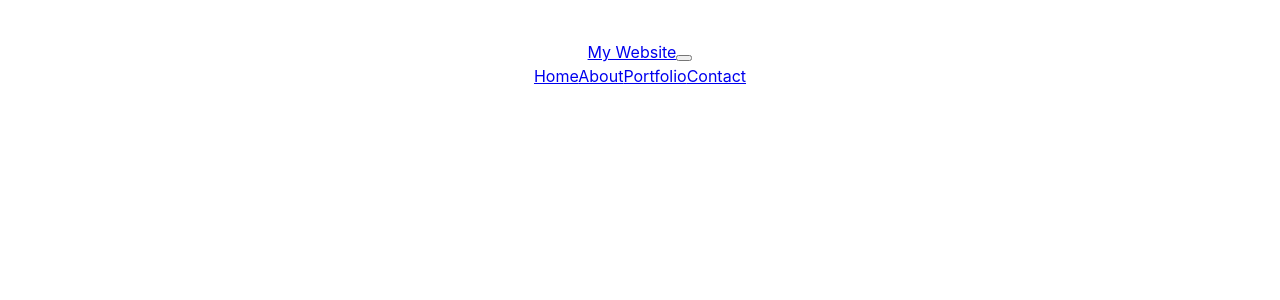
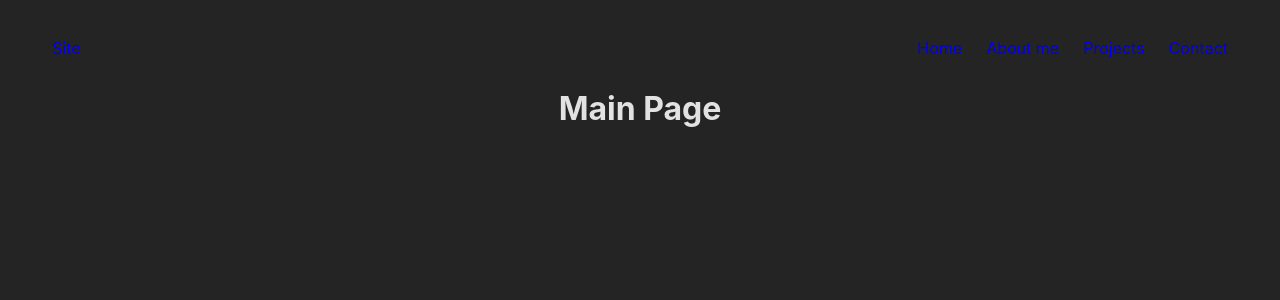
Before and after one commit to slothmast3r/personal-website, a React (Vite) app: page / in a window 1280 px wide. Shown: the top 300 px of the page. Built offline with nearby package versions, Linux system fonts and the light colour scheme.

Commit message:
navigation

```diff
--- a/src/App.css
+++ b/src/App.scss
@@ -4,3 +4,12 @@
   padding: 2rem;
   text-align: center;
 }
+
+
+body{
+  margin: 0;
+}
+
+*{
+  box-sizing: border-box;
+}
--- a/src/App.tsx
+++ b/src/App.tsx
@@ -1,5 +1,5 @@
 import { useState } from 'react'
-import './App.css'
+import './App.scss'
 import MainPage from './assets/pages/MainPage'
 
 
--- /dev/null
+++ b/src/assets/components/Navigation.scss
@@ -0,0 +1,60 @@
+.nav{
+    display: flex;
+    justify-content: space-between;
+    gap: 2rem;
+    padding: 0 1rem;
+    align-items: center;
+    position: sticky;
+    ul{
+        padding: 0;
+        margin: 0;
+        list-style: none;
+        display: flex;
+        gap: 1rem;
+    }
+    a{
+        text-decoration: none;
+        padding: .25rem;
+        align-items: center;
+        height: 100%;
+    }
+    li{
+        position: relative;
+        transition: all .35s ease;
+        cursor: pointer;
+        color: var(--secondary-color);
+        &::before {
+            content: "";
+            position: absolute;
+            width: 100%;
+            height: 2px;
+            bottom: 0;
+            left: 0;
+            background-color: var(--accent-color);
+            visibility: hidden;
+            -webkit-transform: scaleX(0);
+            transform: scaleX(0);
+            -webkit-transition: all 0.3s ease-in-out 0s;
+            transition: all 0.3s ease-in-out 0s;
+        }
+        &.active,
+        &:hover{
+            &::before {
+                visibility: visible;
+                -webkit-transform: scaleX(1);
+                transform: scaleX(1);
+            }
+        }
+        &.active{
+            color: var(--accent-color);
+        }
+    }
+}
+
+
+.site-title{
+    font-size: 1.5rem;
+    font-weight: bold;
+    text-decoration: none;
+    color: var(--primary-color);
+}
--- a/src/assets/components/Navigation.tsx
+++ b/src/assets/components/Navigation.tsx
@@ -1,24 +1,40 @@
 import React from "react";
-import { Navbar, Nav } from "react-bootstrap";
+import './Navigation.scss'
+
+
+
+const locations = [
+  {
+    name: "Home",
+    path: "/"
+  },
+  {
+    name: "About me",
+    path: "#about"
+  },
+  {
+    name: "Projects",
+    path: "#projects"
+  },
+  {
+    name: "Contact",
+    path: "#contact"
+  }
+]
 
 function Navigation(){
   return (
-    <Navbar bg="dark" variant="dark" expand="lg" fixed="top">
-      <Navbar.Brand href="#home">
-        {' '}
-        My Website
-      </Navbar.Brand>
-      <Navbar.Toggle aria-controls="basic-navbar-nav" />
-      <Navbar.Collapse id="basic-navbar-nav">
-        <Nav className="ml-auto">
-          <Nav.Link href="#home">Home</Nav.Link>
-          <Nav.Link href="#about">About</Nav.Link>
-          <Nav.Link href="#portfolio">Portfolio</Nav.Link>
-          <Nav.Link href="#contact">Contact</Nav.Link>
-        </Nav>
-      </Navbar.Collapse>
-    </Navbar>
-  );
+    <nav className="nav">
+      <a href="/" className="site-logo">Site</a>
+      <ul>
+        {locations.map(location => (
+          <li key={location.path}>
+            <a href={location.path}>{location.name}</a>
+          </li>
+        ))}
+      </ul>
+    </nav>
+  )
 };
 
 export default Navigation;
--- a/src/index.css
+++ b/src/index.css
@@ -3,9 +3,14 @@
   line-height: 1.5;
   font-weight: 400;
 
+  --main-color: black;
+  --secondary-color: white;
+  --accent-color: #ff5a5f;
+
+
   color-scheme: light dark;
   color: rgba(255, 255, 255, 0.87);
-  /* background-color: #242424; */
+  background-color: #242424;
 
   font-synthesis: none;
   text-rendering: optimizeLegibility;
--- /dev/null
+++ b/webpack.config.js
@@ -0,0 +1,19 @@
+module.exports = {
+    //...
+    module: {
+      rules: [
+        //...
+        {
+          test: /\.s[ac]ss$/i,
+          use: [
+            // Creates `style` nodes from JS strings
+            'style-loader',
+            // Translates CSS into CommonJS
+            'css-loader',
+            // Compiles Sass to CSS
+            'sass-loader',
+          ],
+        },
+      ],
+    },
+  };
```
Also changed, not shown: package.json (+8 -2 lines), 1 other file (tests, documents, lock files or other folders).
